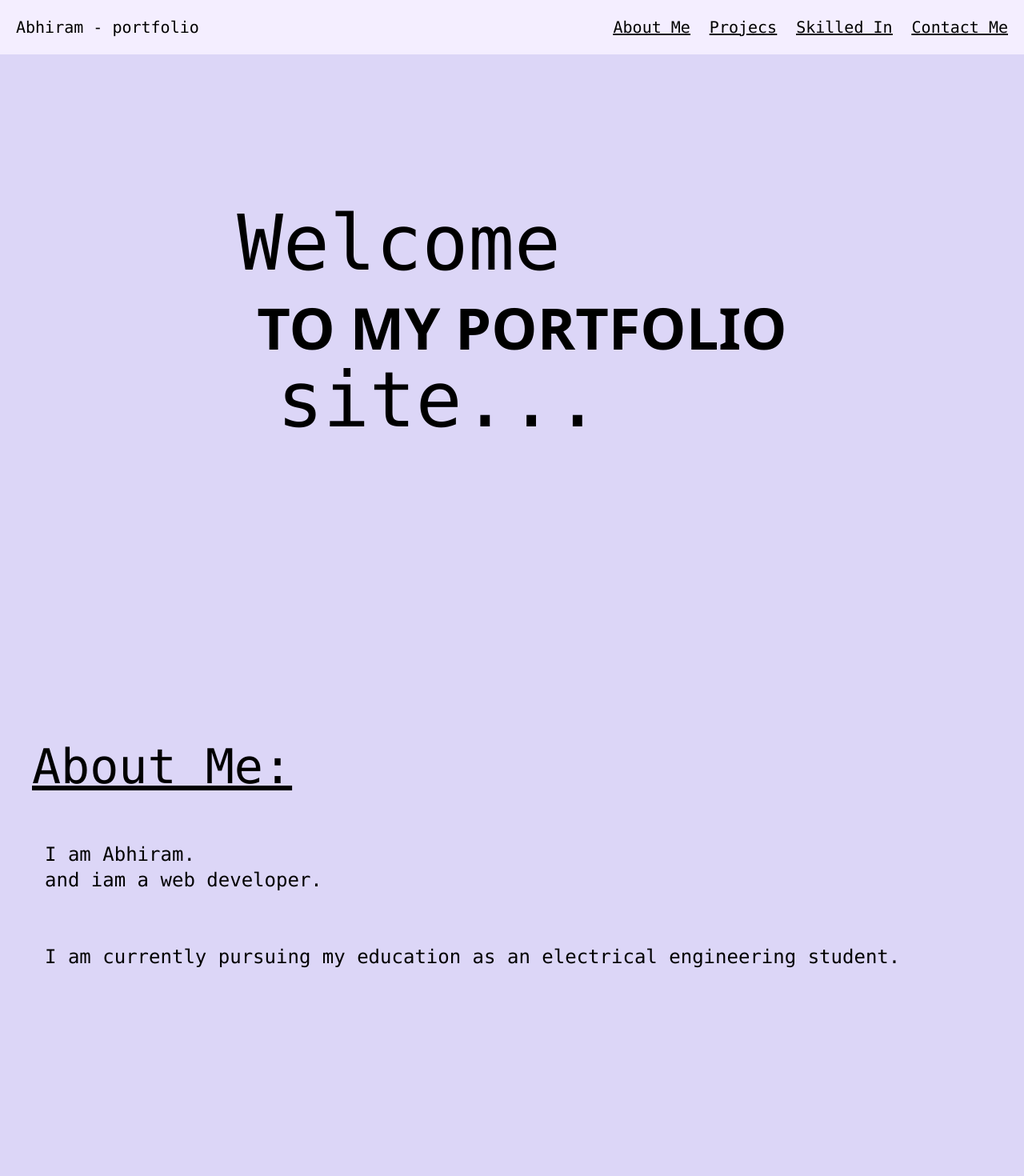
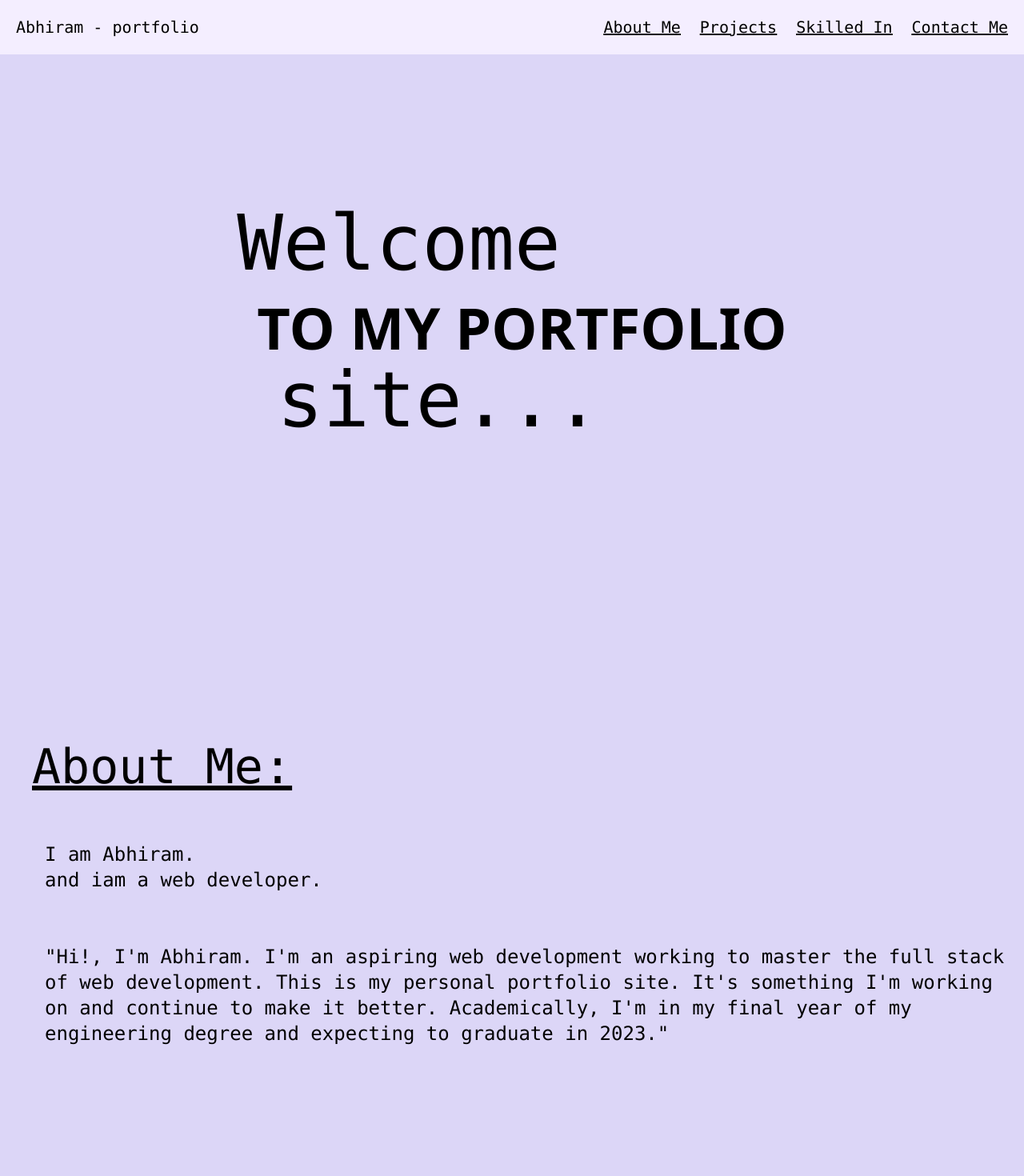
Before and after one commit to TheDummyUser/x, a React (Vite) app: page / in a window 1280 px wide. Shown: the top 1470 px of the page at 80% size. Built offline with nearby package versions, Linux system fonts and the light colour scheme.

Commit message:
correcting small mistakes

```diff
--- a/src/compoents/Header.jsx
+++ b/src/compoents/Header.jsx
@@ -6,7 +6,7 @@ const Header = () => {
     <div id='/' className='hidden md:flex cursor-none'>Abhiram - portfolio</div>
     <div className='cursor-pointer flex space-x-6 text-sm md:text-xl lg:text-xl underline '>
       <Link activeClass="active" to="about" spy={true} smooth={true} offset={-100} duration={500} className='transition ease-in-out delay-150 hover:-translate-y-1 hover:scale-110 hover:text-indigo-500 duration-300'>About Me</Link>
-      <Link activeClass="active" to="projects" spy={true} smooth={true} offset={-100} duration={500} className='transition ease-in-out delay-150 hover:-translate-y-1 hover:scale-110 hover:text-indigo-500 duration-300'>Projecs</Link>
+      <Link activeClass="active" to="projects" spy={true} smooth={true} offset={-100} duration={500} className='transition ease-in-out delay-150 hover:-translate-y-1 hover:scale-110 hover:text-indigo-500 duration-300'>Projects</Link>
       <Link activeClass="active" to="skils" spy={true} smooth={true} offset={-100} duration={500} className='transition ease-in-out delay-150 hover:-translate-y-1 hover:scale-110 hover:text-indigo-500 duration-300'>Skilled In</Link>
       <Link activeClass="active" to="contactme" spy={true} smooth={true} offset={-100} duration={500} className='transition ease-in-out delay-150 hover:-translate-y-1 hover:scale-110 hover:text-indigo-500 duration-300'>Contact Me</Link>
     </div>
--- a/src/pages/Aboutme.jsx
+++ b/src/pages/Aboutme.jsx
@@ -10,7 +10,7 @@ const Aboutme = () => {
         and iam a web developer. <br />
         <br />
         <br />
-        I am currently pursuing my education as an electrical engineering student.<br />
+        "Hi!, I'm Abhiram. I'm an aspiring web development working to master the full stack of web development. This is my personal portfolio site. It's something I'm working on and continue to make it better. Academically, I'm in my final year of my engineering degree and expecting to graduate in 2023."
       </div>
 
     </div>
```
